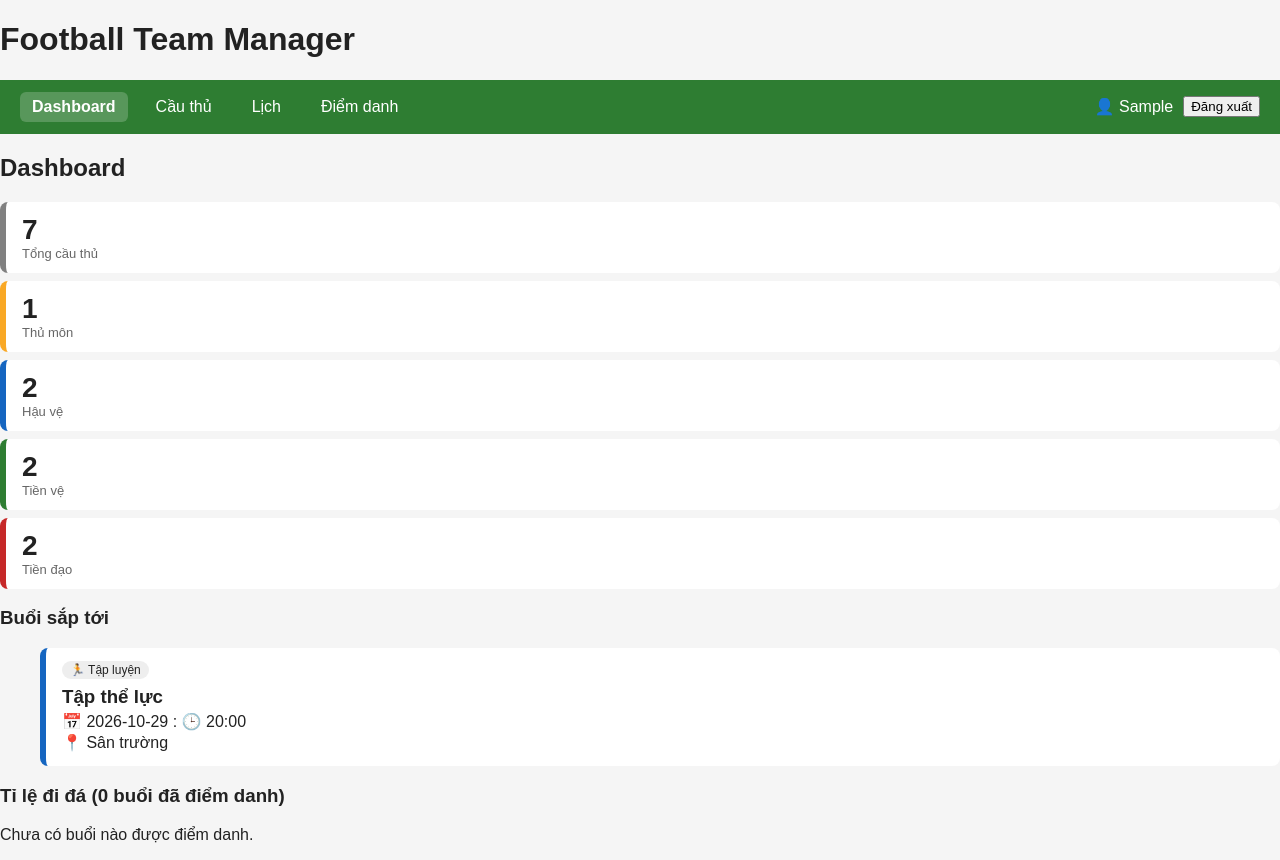
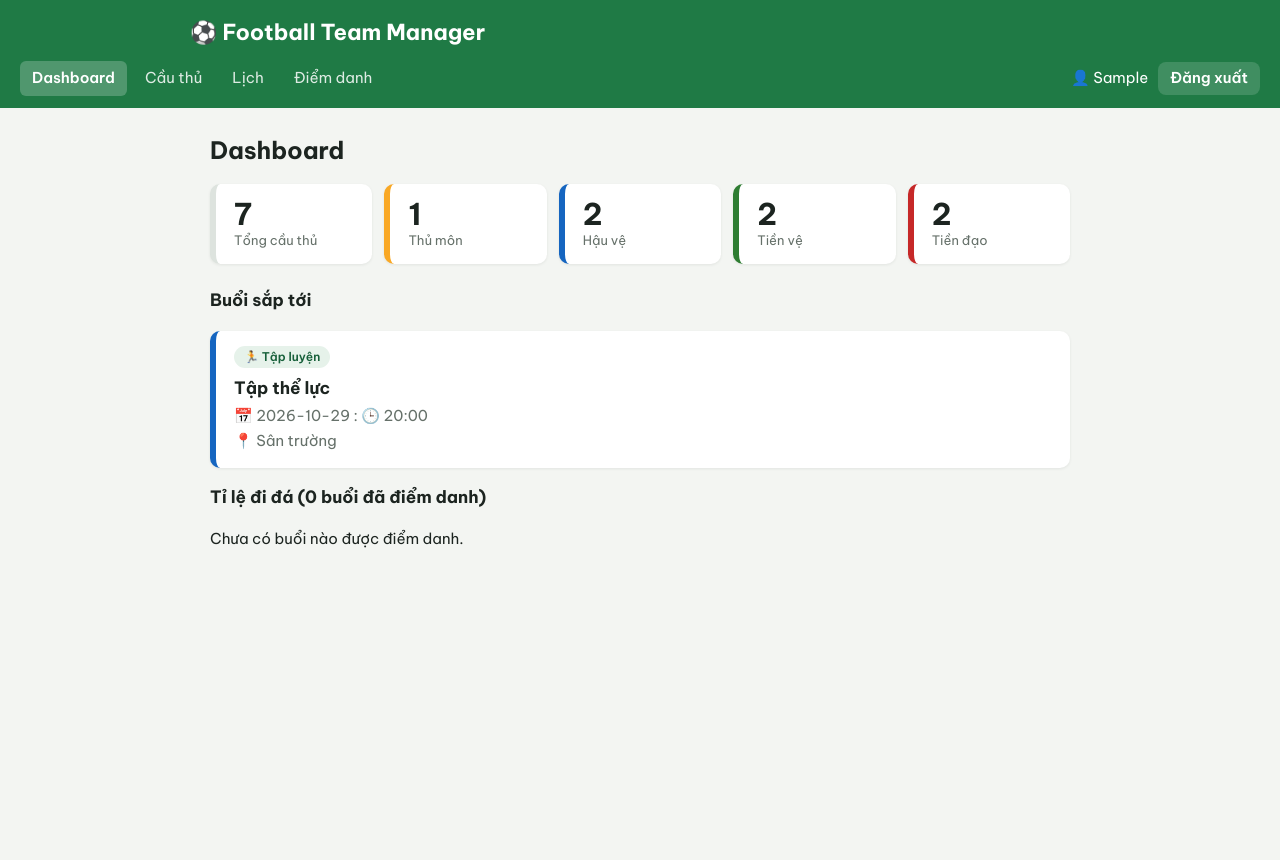
Before and after one commit to Hongphongphp/football-manager, a React (Vite) app: page /login in a window 1280 px wide. Both pictures are taken after typing "Sample", "Sample123" into the empty fields and a click on the button "Đăng nhập". After the commit the page ends 800 px from the top, so only its background shows below. Built offline with nearby package versions, Linux system fonts and the light colour scheme; the HTML template or start-up script is replaced by a standard one.

Commit message:
Cải thiện giao diện: biến CSS, font, form, nút và bố cục

```diff
--- a/index.html
+++ b/index.html
@@ -1,10 +1,13 @@
 <!doctype html>
-<html lang="en">
+<html lang="vi">
   <head>
     <meta charset="UTF-8" />
     <link rel="icon" type="image/svg+xml" href="/favicon.svg" />
     <meta name="viewport" content="width=device-width, initial-scale=1.0" />
-    <title>football-manager</title>
+    <title>Football Team Manager</title>
+    <link rel="preconnect" href="https://fonts.googleapis.com" />
+    <link rel="preconnect" href="https://fonts.gstatic.com" crossorigin />
+    <link href="https://fonts.googleapis.com/css2?family=Be+Vietnam+Pro:wght@400;500;600;700&display=swap" rel="stylesheet" />
   </head>
   <body>
     <div id="root"></div>
--- a/src/App.css
+++ b/src/App.css
@@ -1,28 +1,94 @@
+/* ===== Khung trang ===== */
+.app-header {
+  background-color: var(--primary);
+  color: white;
+  padding: 16px 20px 4px;
+}
+
+.app-header h1 {
+  margin: 0;
+  font-size: 22px;
+  max-width: 900px;
+  margin: 0 auto;
+}
+
+.container {
+  max-width: 900px;
+  margin: 0 auto;
+  padding: 24px 20px 48px;
+}
+
+.muted {
+  color: var(--muted);
+  margin: 0 0 16px;
+}
+
+.list {
+  padding: 0;
+  margin: 0;
+}
+
+/* ===== Thanh menu ===== */
 .navbar {
   display: flex;
-  gap: 16px;
-  padding: 12px 20px;
-  background-color: #2e7d32;
+  flex-wrap: wrap;
+  gap: 6px;
+  padding: 8px 20px 12px;
+  background-color: var(--primary);
 }
 
 .navbar a {
   color: white;
   padding: 6px 12px;
   border-radius: 6px;
+  opacity: 0.85;
+}
+
+.navbar a:hover {
+  opacity: 1;
+  background-color: rgba(255, 255, 255, 0.12);
 }
 
 .navbar a.active {
-  background-color: rgba(255, 255, 255, 0.2);
-  font-weight: bold;
+  opacity: 1;
+  background-color: rgba(255, 255, 255, 0.22);
+  font-weight: 600;
 }
 
+.navbar-user {
+  margin-left: auto;
+  display: flex;
+  align-items: center;
+  gap: 10px;
+  color: white;
+}
+
+.navbar-user button {
+  padding: 5px 12px;
+  background-color: rgba(255, 255, 255, 0.15);
+}
+
+.navbar-user button:hover {
+  background-color: rgba(255, 255, 255, 0.3);
+}
+
+/* ===== Ô (card) dùng chung ===== */
 .card {
   list-style: none;
-  background-color: white;
-  padding: 12px 16px;
-  margin-bottom: 8px;
-  border-radius: 8px;
-  border-left: 6px solid gray;
+  background-color: var(--surface);
+  padding: 14px 18px;
+  margin-bottom: 10px;
+  border-radius: var(--radius);
+  border-left: 6px solid var(--border);
+  box-shadow: var(--shadow);
+}
+
+li.card {
+  display: flex;
+  align-items: center;
+  justify-content: space-between;
+  gap: 12px;
+  flex-wrap: wrap;
 }
 
 .card.gk {
@@ -38,80 +104,161 @@
   border-left-color: #c62828;
 }
 
-.card button {
-  float: right;
+.btn-danger {
+  padding: 5px 12px;
+  font-size: 13px;
+  background-color: transparent;
+  color: var(--danger);
+  border: 1px solid var(--danger);
 }
 
+.btn-danger:hover {
+  background-color: var(--danger);
+  color: white;
+}
+
+/* ===== Thanh công cụ (form thêm, bộ lọc) ===== */
+.toolbar {
+  display: flex;
+  flex-wrap: wrap;
+  align-items: center;
+  gap: 10px;
+  margin-bottom: 16px;
+}
+
+.toolbar input[type="text"] {
+  flex: 1;
+  min-width: 160px;
+}
+
+.toolbar input[type="number"] {
+  width: 100px;
+}
+
+/* ===== Trang Lịch ===== */
 .card.schedule-match {
   border-left-color: #c62828;
 }
 .card.schedule-training {
   border-left-color: #1565c0;
 }
+
+.list .card.schedule-match,
+.list .card.schedule-training {
+  display: block;
+}
+
 .schedule-type {
+  display: inline-block;
   font-size: 12px;
-  background-color: #eee;
-  padding: 2px 8px;
-  border-radius: 10px;
+  font-weight: 600;
+  background-color: var(--primary-soft);
+  color: var(--primary-dark);
+  padding: 2px 10px;
+  border-radius: 999px;
 }
+
 .card h3 {
   margin: 8px 0 4px;
 }
+
 .card p {
   margin: 2px 0;
+  color: var(--muted);
 }
 
-stats {
+/* ===== Trang Điểm danh ===== */
+.check-row {
+  display: flex;
+  align-items: center;
+  gap: 12px;
+  width: 100%;
+  cursor: pointer;
+}
+
+/* ===== Dashboard ===== */
+.stats {
   display: flex;
   gap: 12px;
   flex-wrap: wrap;
+  margin: 16px 0 24px;
 }
 
 .stat {
   display: flex;
   flex-direction: column;
-  min-width: 110px;
+  flex: 1;
+  min-width: 120px;
+  margin-bottom: 0;
 }
 
 .stat strong {
-  font-size: 28px;
+  font-size: 30px;
+  line-height: 1.1;
 }
 
 .stat span {
   font-size: 13px;
-  color: #666;
+  color: var(--muted);
+}
+
+.table-wrap {
+  overflow-x: auto;
+  background-color: var(--surface);
+  border-radius: var(--radius);
+  box-shadow: var(--shadow);
 }
 
 .rate-table {
   width: 100%;
   border-collapse: collapse;
-  background-color: white;
-  border-radius: 8px;
 }
 
 .rate-table th,
 .rate-table td {
   text-align: left;
-  padding: 8px 12px;
-  border-bottom: 1px solid #eee;
+  padding: 10px 16px;
+  border-bottom: 1px solid var(--border);
 }
 
+.rate-table th {
+  font-size: 13px;
+  color: var(--muted);
+  font-weight: 600;
+  background-color: var(--primary-soft);
+}
+
+.rate-table tr:last-child td {
+  border-bottom: none;
+}
+
+/* ===== Đăng nhập ===== */
 .login-box {
-  max-width: 320px;
+  max-width: 360px;
   margin: 40px auto;
-  list-style: none;
+  padding: 28px;
+  border-left: none;
+  display: block;
+}
+
+.login-box h2 {
+  margin-bottom: 16px;
 }
 
 .login-box form {
   display: flex;
   flex-direction: column;
-  gap: 10px;
+  gap: 12px;
 }
 
-.navbar-user {
-  margin-left: auto;
-  display: flex;
-  align-items: center;
-  gap: 10px;
-  color: white;
+/* ===== Điện thoại ===== */
+@media (max-width: 600px) {
+  .navbar-user {
+    margin-left: 0;
+    width: 100%;
+  }
+
+  .container {
+    padding: 16px 12px 40px;
+  }
 }
--- a/src/App.jsx
+++ b/src/App.jsx
@@ -23,9 +23,12 @@ function App() {
   };
 
   return (
-    <div>
-      <h1>Football Team Manager</h1>
+    <div className="app">
+      <header className="app-header">
+        <h1>⚽ Football Team Manager</h1>
+      </header>
       <Navbar user={user} onLogout={handleLogout} />
+      <main className="container">
       <Routes>
         <Route
           path="/"
@@ -70,6 +73,7 @@ function App() {
           }
         />
       </Routes>
+      </main>
     </div>
   );
 }
--- a/src/components/PlayerCard.jsx
+++ b/src/components/PlayerCard.jsx
@@ -2,7 +2,9 @@ function PlayerCard({ player, onDelete }) {
   return (
     <li className={`card ${player.position.toLowerCase()}`}>
       #{player.number} {player.name} - {player.position}{" "}
-      <button onClick={() => onDelete(player.id)}>Xóa</button>
+      <button className="btn-danger" onClick={() => onDelete(player.id)}>
+        Xóa
+      </button>
     </li>
   );
 }
--- a/src/index.css
+++ b/src/index.css
@@ -1,11 +1,85 @@
+/* ===== Biến màu dùng chung cho cả app ===== */
+:root {
+  --primary: #1f7a45;
+  --primary-dark: #17603a;
+  --primary-soft: #e6f2ea;
+  --danger: #c62828;
+  --bg: #f3f5f2;
+  --surface: #ffffff;
+  --text: #1c2420;
+  --muted: #66716a;
+  --border: #dde3de;
+  --radius: 10px;
+  --shadow: 0 1px 3px rgba(20, 40, 30, 0.08);
+}
+
+* {
+  box-sizing: border-box;
+}
+
 body {
   margin: 0;
-  font-family: sans-serif;
-  background-color: #f5f5f5;
-  color: #222;
+  font-family: "Be Vietnam Pro", "Segoe UI", sans-serif;
+  font-size: 15px;
+  line-height: 1.5;
+  background-color: var(--bg);
+  color: var(--text);
 }
 
 a {
   text-decoration: none;
   color: inherit;
 }
+
+h2 {
+  margin: 0 0 4px;
+  font-size: 24px;
+}
+
+h3 {
+  font-size: 17px;
+}
+
+/* ===== Ô nhập và dropdown ===== */
+input[type="text"],
+input[type="number"],
+input[type="password"],
+select {
+  font: inherit;
+  padding: 8px 12px;
+  border: 1px solid var(--border);
+  border-radius: 8px;
+  background-color: var(--surface);
+  color: var(--text);
+}
+
+input:focus,
+select:focus {
+  outline: none;
+  border-color: var(--primary);
+  box-shadow: 0 0 0 3px var(--primary-soft);
+}
+
+/* ===== Nút bấm ===== */
+button {
+  font: inherit;
+  font-weight: 600;
+  padding: 8px 16px;
+  border: none;
+  border-radius: 8px;
+  background-color: var(--primary);
+  color: white;
+  cursor: pointer;
+  transition: background-color 0.15s;
+}
+
+button:hover {
+  background-color: var(--primary-dark);
+}
+
+input[type="checkbox"] {
+  width: 18px;
+  height: 18px;
+  accent-color: var(--primary);
+  cursor: pointer;
+}
--- a/src/pages/Attendance.jsx
+++ b/src/pages/Attendance.jsx
@@ -27,13 +27,13 @@ function Attendance({ players, attendance, setAttendance }) {
           </option>
         ))}
       </select>
-      <p>
+      <p className="muted">
         Có mặt : {presentIds.length} / {players.length}
       </p>
-      <ul>
+      <ul className="list">
         {players.map((player) => (
           <li key={player.id} className="card">
-            <label>
+            <label className="check-row">
               <input
                 type="checkbox"
                 checked={presentIds.includes(player.id)}
--- a/src/pages/Dashboard.jsx
+++ b/src/pages/Dashboard.jsx
@@ -55,7 +55,7 @@ function Dashboard({ players, attendance }) {
 
       <h3>Buổi sắp tới</h3>
       {nextSchedule ? (
-        <ul>
+        <ul className="list">
           <ScheduleCard schedule={nextSchedule} />
         </ul>
       ) : (
@@ -66,7 +66,8 @@ function Dashboard({ players, attendance }) {
       {totalSessions === 0 ? (
         <p>Chưa có buổi nào được điểm danh.</p>
       ) : (
-        <table className="rate-table">
+        <div className="table-wrap">
+          <table className="rate-table">
           <thead>
             <tr>
               <th>Cầu thủ</th>
@@ -88,6 +89,7 @@ function Dashboard({ players, attendance }) {
             ))}
           </tbody>
         </table>
+        </div>
       )}
     </div>
   );
--- a/src/pages/Players.jsx
+++ b/src/pages/Players.jsx
@@ -37,8 +37,9 @@ function Players({ players, setPlayers }) {
 
   return (
     <div>
-      <p>Tổng: {players.length} cầu thủ</p>
-      <form onSubmit={handleAdd}>
+      <h2>Cầu thủ</h2>
+      <p className="muted">Tổng: {players.length} cầu thủ</p>
+      <form className="card toolbar" onSubmit={handleAdd}>
         <input
           type="text"
           placeholder="Tên cầu thủ"
@@ -60,6 +61,8 @@ function Players({ players, setPlayers }) {
         <button type="submit">Thêm</button>
       </form>
 
+      <div className="toolbar">
+        <span className="muted">Lọc theo vị trí:</span>
       <select value={filter} onChange={(e) => setFilter(e.target.value)}>
         <option value="ALL">Tất cả</option>
         <option value="GK">Thủ môn</option>
@@ -67,8 +70,9 @@ function Players({ players, setPlayers }) {
         <option value="MF">Tiền vệ</option>
         <option value="FW">Tiền đạo</option>
       </select>
+      </div>
 
-      <ul>
+      <ul className="list">
         {filteredPlayers.map((player) => {
           return (
             <PlayerCard
--- a/src/pages/Schedule.jsx
+++ b/src/pages/Schedule.jsx
@@ -8,7 +8,7 @@ function Schedule() {
   return (
     <div>
       <h2>Lịch hoạt động</h2>
-      <ul>
+      <ul className="list">
         {sortedSchedules.map((schedule) => {
           return <ScheduleCard schedule={schedule} key={schedule.id} />;
         })}
```
